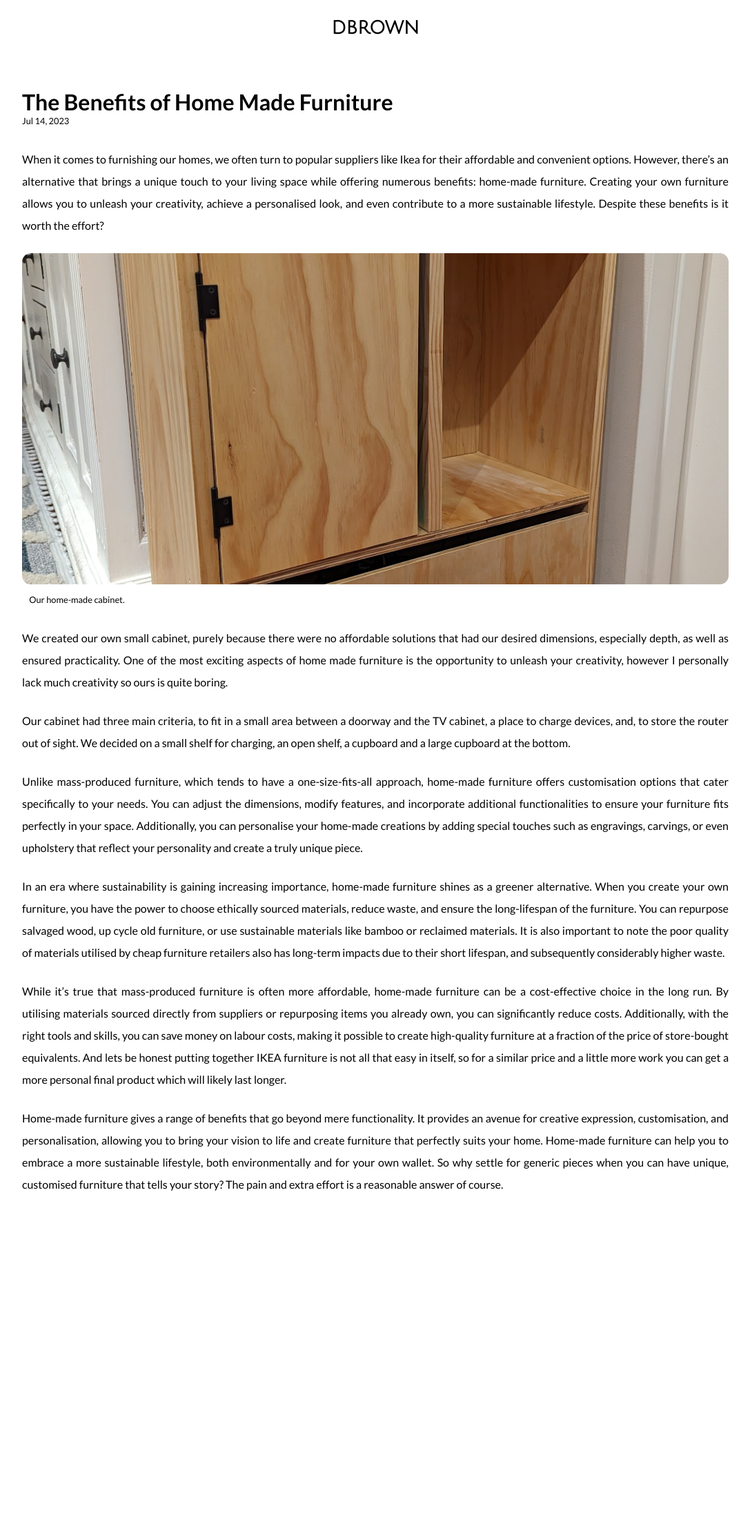
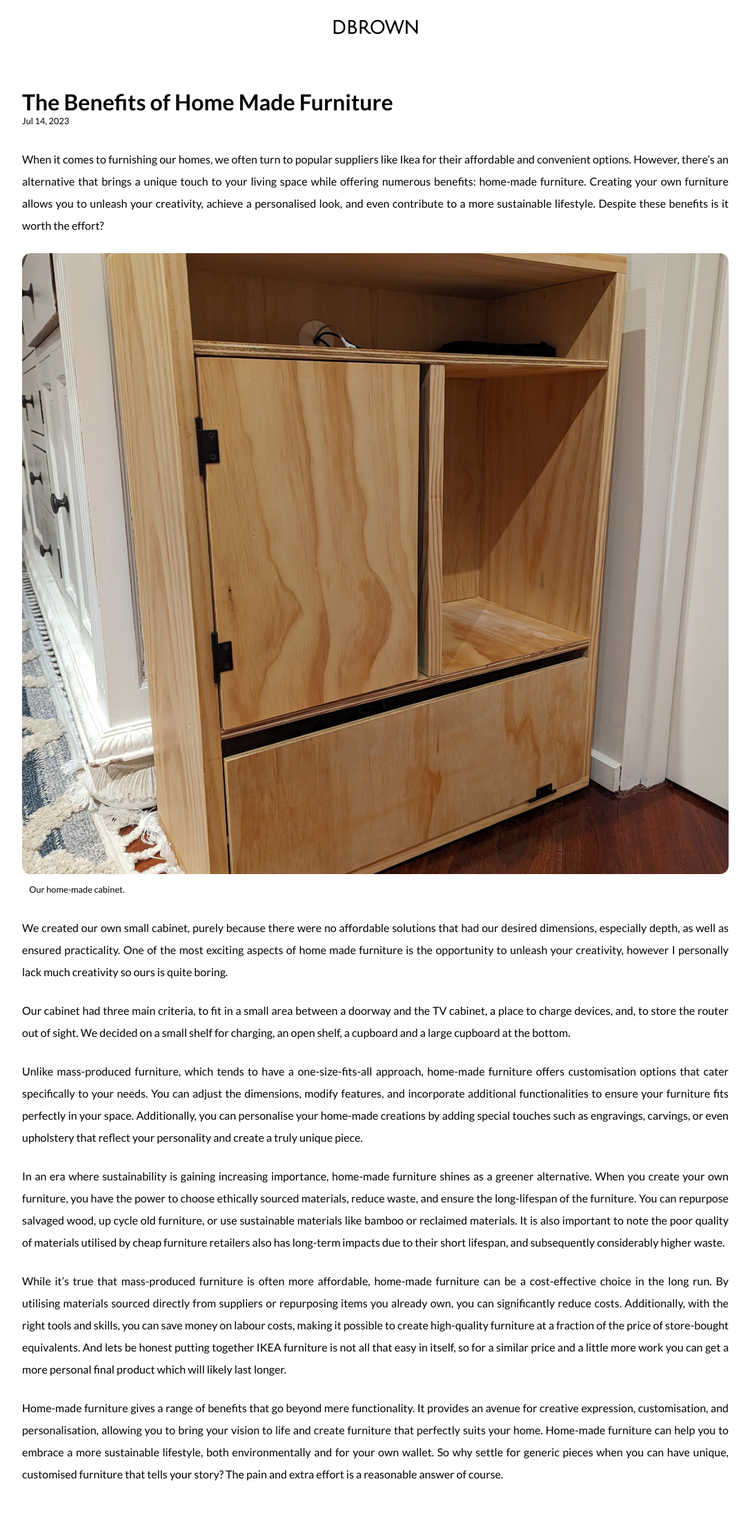
Before and after one commit to dtbrown01/dtbrown01.github.io, a Jekyll site: the page built from _posts/2023-07-14-home-made-furniture.markdown, in a window 1280 px wide. Shown: the whole page at 69% size, without its empty margins (96-1183 px from the left). Built offline with Jekyll 4.4.1, drawn with Linux system fonts in a browser that asks for light colours; before the commit the page ends 1805 px from its top, so only the background shows below that.

Commit message:
Updated image size.

```diff
--- a/_posts/2023-07-14-home-made-furniture.markdown
+++ b/_posts/2023-07-14-home-made-furniture.markdown
@@ -9,7 +9,7 @@ permalink: /benefits-of-home-made-furniture
 
 When it comes to furnishing our homes, we often turn to popular suppliers like Ikea for their affordable and convenient options. However, there's an alternative that brings a unique touch to your living space while offering numerous benefits: home-made furniture. Creating your own furniture allows you to unleash your creativity, achieve a personalised look, and even contribute to a more sustainable lifestyle. Despite these benefits is it worth the effort?
 
-![Home-made cabinet, explanation of layout bellow.](/assets/images/2023-07-14/main-image.jpg)
+<image src="/assets/images/2023-07-14/main-image.jpg" alt="[Home-made cabinet, explanation of layout bellow." class="full-image"/>
 <span data-nosnippet class="caption">Our home-made cabinet.</span>
 
 We created our own small cabinet, purely because there were no affordable solutions that had our desired dimensions, especially depth, as well as ensured practicality. One of the most exciting aspects of home made furniture is the opportunity to unleash your creativity, however I personally lack much creativity so ours is quite boring.
--- a/_sass/main.scss
+++ b/_sass/main.scss
@@ -205,6 +205,10 @@ a {
             border-radius: 0.8em;
         }
 
+        .full-image {
+            max-height: 100vh;
+        }
+
         .caption {
             display: block;
             margin-top: 0.5em;
```
